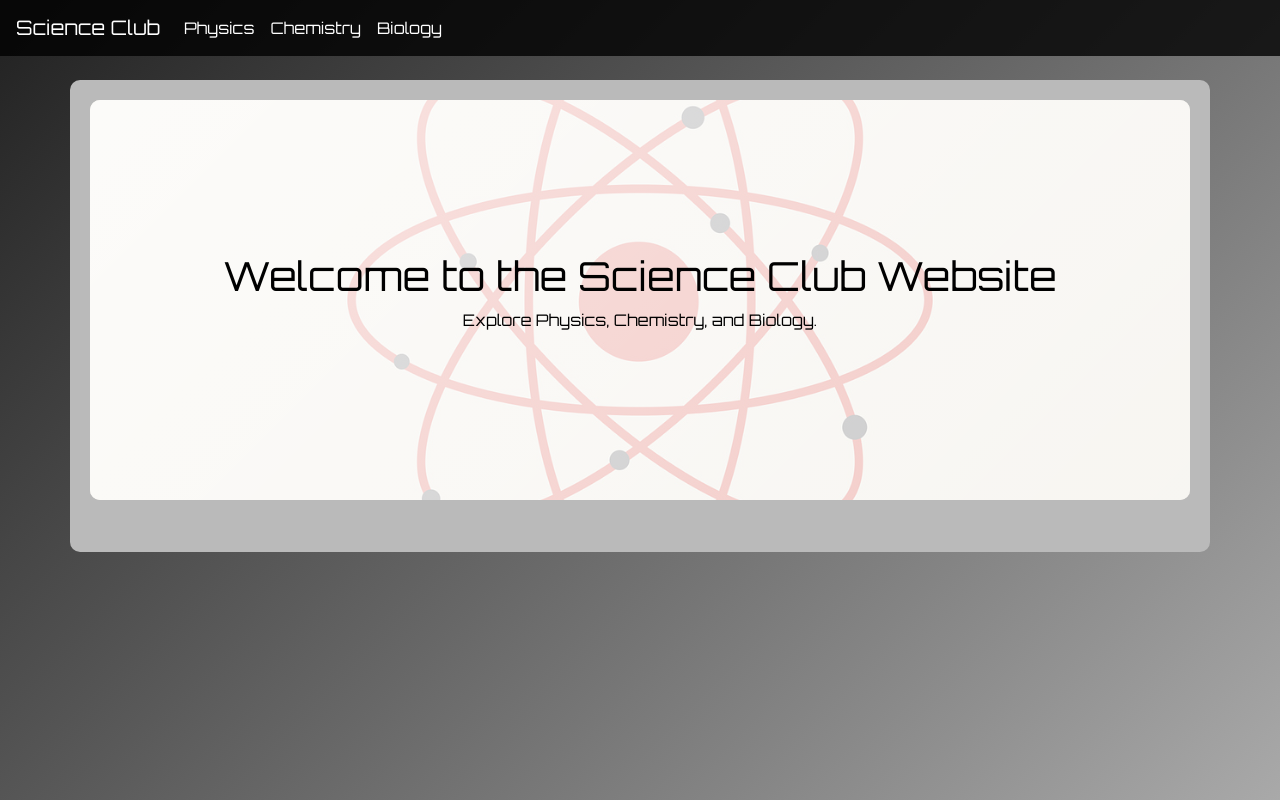
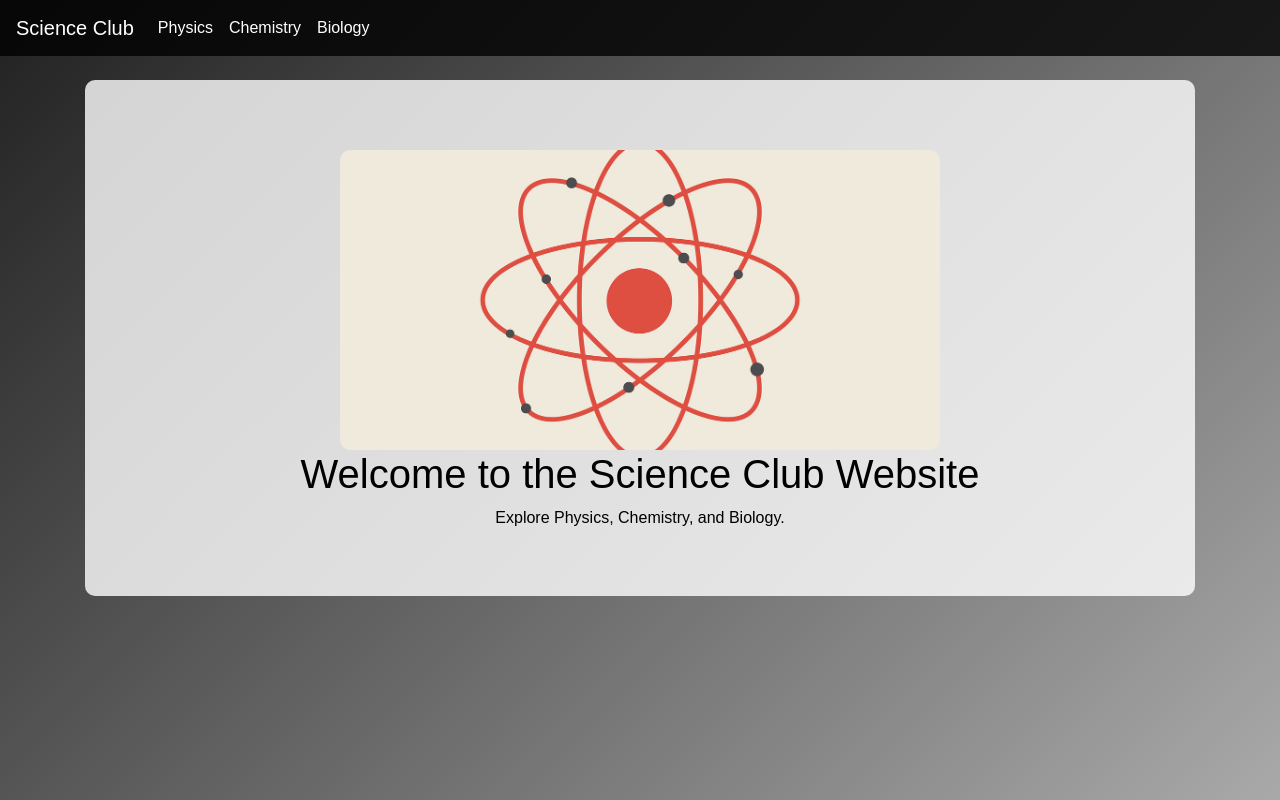
Before and after one commit to PWesely4/CSCS_Flask_Site1, a Python web app: template templates/index.html in a window 1280 px wide. Run offline with Jinja, Linux system fonts and the light colour scheme; the template is opened without the code that fills it, so the values that code supplies are empty.

Commit message:
Update base.html

```diff
--- a/templates/base.html
+++ b/templates/base.html
@@ -5,65 +5,7 @@
     <meta name="viewport" content="width=device-width, initial-scale=1.0">
     <title>{% block title %}Science Club{% endblock %}</title>
     <link rel="stylesheet" href="https://cdn.jsdelivr.net/npm/bootstrap@4.3.1/dist/css/bootstrap.min.css">
-    <link href="https://fonts.googleapis.com/css2?family=Orbitron&display=swap" rel="stylesheet">
-    <style>
-        body {
-            background: linear-gradient(135deg, #212121, #a9a9a9);
-            color: black;
-            font-family: 'Orbitron', sans-serif;
-            min-height: 100vh;
-            margin: 0;
-            padding: 0;
-        }
-        .navbar {
-            background-color: rgba(0, 0, 0, 0.8) !important;
-        }
-        .navbar-brand, .nav-link {
-            color: white !important;
-        }
-        .jumbotron {
-            position: relative;
-            display: flex;
-            flex-direction: column;
-            align-items: center;
-            justify-content: center;
-            background: linear-gradient(135deg, rgba(255, 255, 255, 0.8), rgba(255, 255, 255, 0.6));
-            color: black;
-            text-align: center;
-            padding: 100px 20px;
-            min-height: 400px;
-            width: 100%;
-            border-radius: 10px;
-            overflow: hidden;
-        }
-        .jumbotron::before {
-            content: "";
-            position: absolute;
-            top: 0;
-            left: 0;
-            width: 100%;
-            height: 100%;
-            background: inherit;
-            z-index: -2;
-        }
-        .jumbotron img {
-            position: absolute;
-            top: 0;
-            left: 0;
-            width: 100%;
-            height: 100%;
-            object-fit: cover;
-            z-index: -1;
-            opacity: 0.7;
-        }
-        .content-container {
-            background: rgb(186, 186, 186);
-            padding: 20px;
-            border-radius: 10px;
-            backdrop-filter: blur(10px);
-            color: black;
-        }
-    </style>
+    <link rel="stylesheet" href="{{ url_for('static', filename='css/style.css') }}">
 </head>
 <body>
     <nav class="navbar navbar-expand-lg navbar-dark">
@@ -80,7 +22,7 @@
         </div>
     </nav>
 
-    <div class="container mt-4 content-container">
+    <div class="container mt-4">
         {% block content %}
         {% endblock %}
     </div>
```
